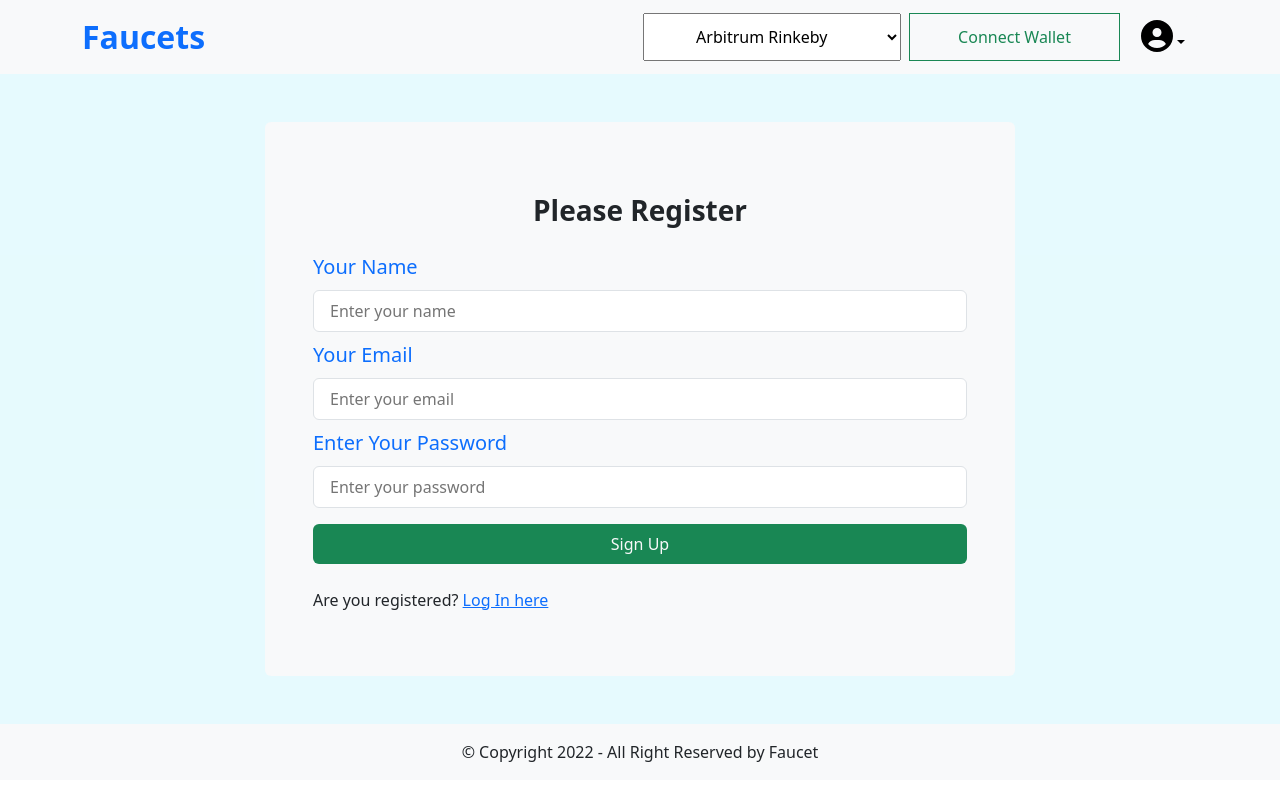
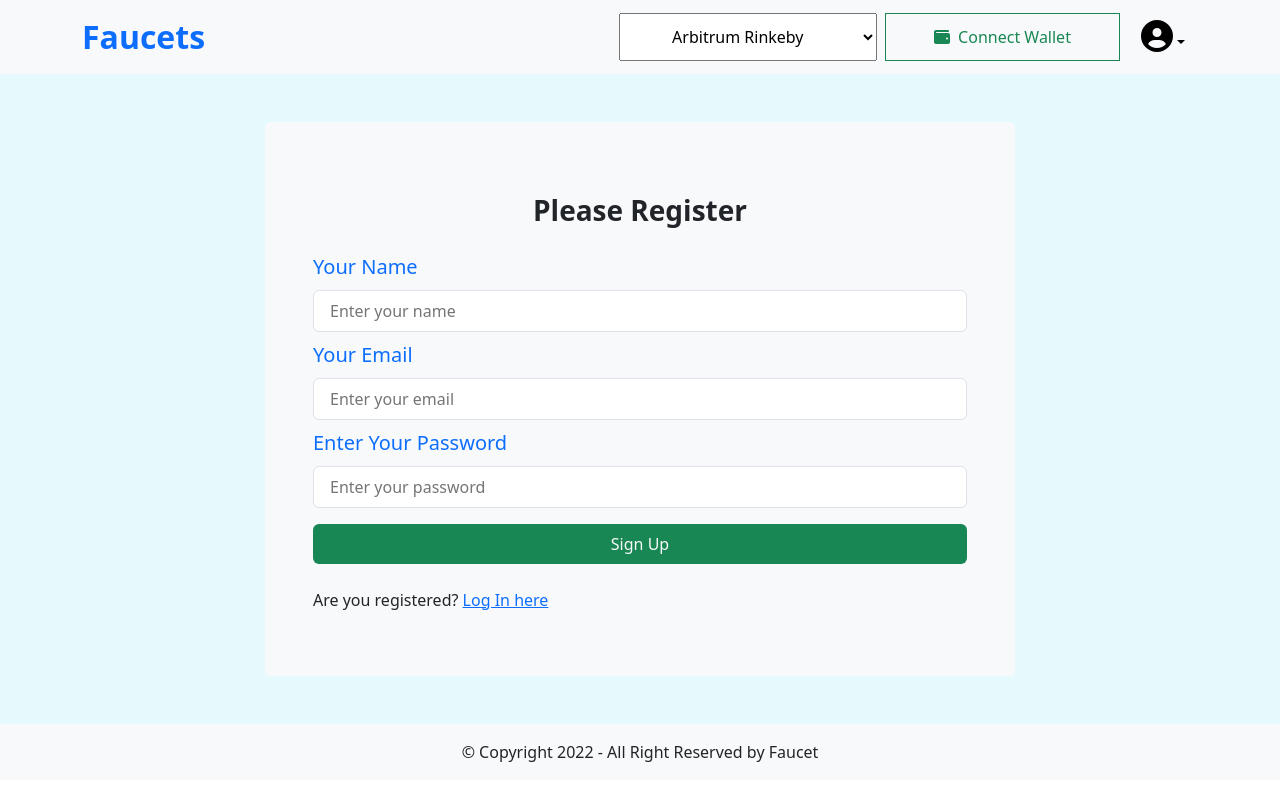
Before and after one commit to snislam/faucets, a React (Create React App) app: page /register in a window 1280 px wide. Built offline with nearby package versions, Linux system fonts and the light colour scheme.

Commit message:
Final check

```diff
--- a/public/index.html
+++ b/public/index.html
@@ -9,6 +9,10 @@
       name="description"
       content="Web site created using create-react-app"
     />
+    <!-- google font -->
+    <link rel="preconnect" href="https://fonts.googleapis.com">
+    <link rel="preconnect" href="https://fonts.gstatic.com" crossorigin>
+    <link href="https://fonts.googleapis.com/css2?family=Poppins:wght@300;400;500;600&display=swap" rel="stylesheet">
     <link rel="apple-touch-icon" href="%PUBLIC_URL%/logo192.png" />
     <!--
       manifest.json provides metadata used when your web app is installed on a
@@ -24,7 +28,7 @@
       work correctly both with client-side routing and a non-root public URL.
       Learn how to configure a non-root public URL by running `npm run build`.
     -->
-    <title>React App</title>
+    <title>Faucets - Crypto testing web app</title>
   </head>
   <body>
     <noscript>You need to enable JavaScript to run this app.</noscript>
--- a/src/App.css
+++ b/src/App.css
@@ -32,6 +32,7 @@
   from {
     transform: rotate(0deg);
   }
+
   to {
     transform: rotate(360deg);
   }
--- a/src/components/FormSection.js
+++ b/src/components/FormSection.js
@@ -26,10 +26,10 @@ const FormSection = () => {
                 <label className='text-success fw-bold pt-3' htmlFor="request-type">Request Type</label> <br />
                 <div className="row mb-3">
                     <div className="col-md">
-                        <input className='form-control' type="text" id='request-type' placeholder='20 Test Link' />
+                        <input className='form-control' type="text" id='request-type' defaultValue='20 Test Link' />
                     </div>
                     <div className="col-md">
-                        <input className='form-control' type="text" id='amount' placeholder='0.5 ETH' />
+                        <input className='form-control' type="text" id='amount' defaultValue='0.5 ETH' />
                     </div>
                 </div>
                 <ReCAPTCHA
--- a/src/components/NavBar.js
+++ b/src/components/NavBar.js
@@ -4,7 +4,7 @@ import Nav from 'react-bootstrap/Nav';
 import Navbar from 'react-bootstrap/Navbar';
 import ModalBox from './ModalBox';
 import { FontAwesomeIcon } from '@fortawesome/react-fontawesome';
-import { faUserCircle } from '@fortawesome/free-solid-svg-icons';
+import { faUserCircle, faWallet } from '@fortawesome/free-solid-svg-icons';
 import { Link } from 'react-router-dom';
 import Dropdown from 'react-bootstrap/Dropdown';
 
@@ -34,6 +34,7 @@ function NavBar({ setCrypto }) {
                             <option value="ha-test">Harmony Testnet</option>
                         </select>
                         <button className='ms-md-2 px-5 py-1 bg-transparent border border-success text-success' onClick={() => setModalShow(true)}>
+                            <FontAwesomeIcon icon={faWallet} className='me-2' />
                             Connect Wallet
                         </button>
                         <ModalBox show={modalShow} onHide={() => setModalShow(false)} />
@@ -45,13 +46,13 @@ function NavBar({ setCrypto }) {
 
                             <Dropdown.Menu variant="light">
                                 <Dropdown.Item>
-                                    <Link className='text-decoration-none text-secondary' to='/log-in'>Log In </Link>
+                                    <Link className='text-decoration-none text-secondary d-block w-100' to='/log-in'>Log In </Link>
                                 </Dropdown.Item>
                                 <Dropdown.Item >
-                                    <Link className='text-decoration-none text-secondary' to='/register'>Register</Link>
+                                    <Link className='text-decoration-none text-secondary d-block w-100' to='/register'>Register</Link>
                                 </Dropdown.Item>
                                 <Dropdown.Item>
-                                    <Link className='text-decoration-none text-secondary' to='/faq'>FAQ</Link>
+                                    <Link className='text-decoration-none text-secondary d-block w-100' to='/faq'>FAQ</Link>
                                 </Dropdown.Item>
                             </Dropdown.Menu>
                         </Dropdown>
--- a/src/index.css
+++ b/src/index.css
@@ -1,6 +1,5 @@
-@import url('https://fonts.googleapis.com/css2?family=Poppins:wght@300;400;500;600&display=swap');
-
-body {
+body,
+html {
   margin: 0;
   font-family: 'Poppins', sans-serif;
 }
@@ -11,6 +10,5 @@ body {
 
 
 code {
-  font-family: source-code-pro, Menlo, Monaco, Consolas, 'Courier New',
-    monospace;
+  font-family: 'Poppins', sans-serif;
 }
```
Also changed, not shown: public/logo192.png (deleted), public/logo512.png (deleted).
